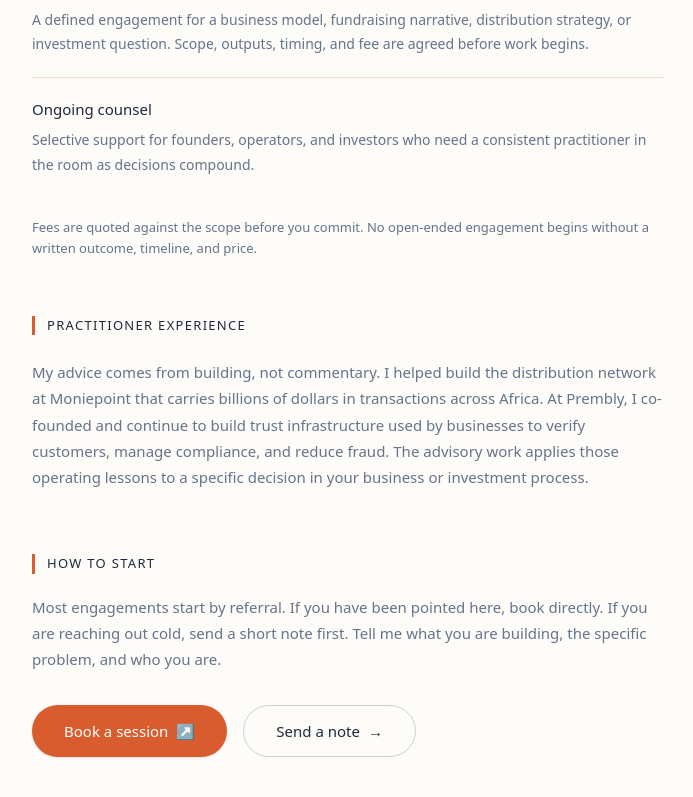
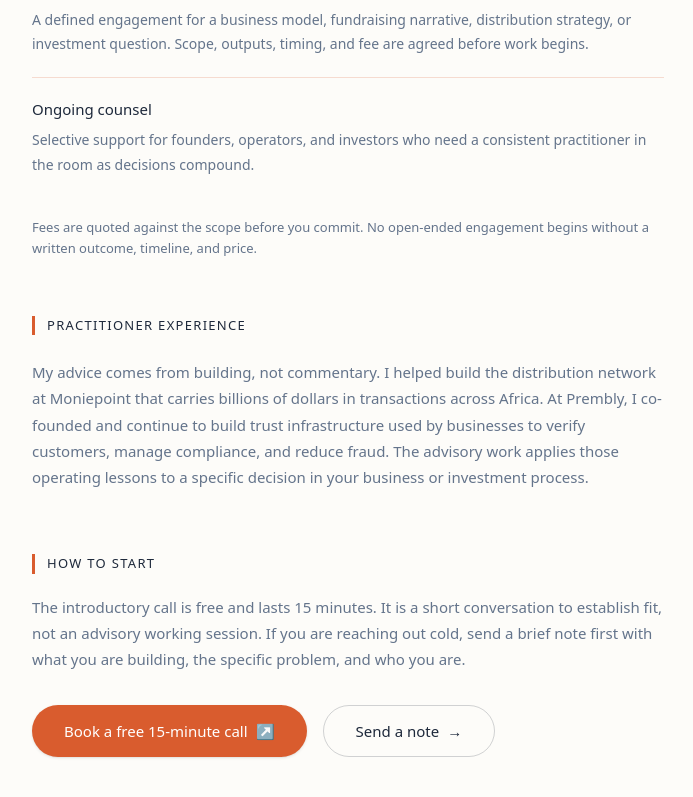
Before and after one commit to Threadigit/adetuyi.com, a Next.js app: page /work in a window 1280 px wide. Shown: the part 1557-2354 px from the top of the page, without its empty margins (292-985 px from the left). Built offline with nearby package versions, Linux system fonts and the light colour scheme.

Commit message:
Clarify cross-border focus and advisory call

```diff
--- a/src/app/page.tsx
+++ b/src/app/page.tsx
@@ -208,7 +208,7 @@ export default function Home() {
         </h2>
         <div className="flex flex-wrap gap-2.5">
           {[
-            "Trust & Financial Infrastructure, Local to Global",
+            "Trust, Financial & Cross-Border Systems",
             "Distribution & Market Access",
             "Energy, Manufacturing & Productive Infrastructure",
             "Venture & Capital Formation"
@@ -402,7 +402,7 @@ export default function Home() {
             rel="noopener noreferrer"
             className="inline-flex items-center gap-2 border border-foreground/20 text-foreground px-8 py-3.5 rounded-full hover:border-accent hover:text-accent transition-all font-medium text-[15px] group"
           >
-            Referred? Book directly <span className="transition-transform duration-300 group-hover:translate-x-1">↗</span>
+            Free 15-minute call <span className="transition-transform duration-300 group-hover:translate-x-1">↗</span>
           </a>
         </div>
 
--- a/src/app/work/page.tsx
+++ b/src/app/work/page.tsx
@@ -184,8 +184,9 @@ export default function WorkPage() {
             How to start
           </h2>
           <p className="text-[15px] leading-[1.75] text-muted mb-8">
-            Most engagements start by referral. If you have been pointed here, book directly.
-            If you are reaching out cold, send a short note first. Tell me what you are
+            The introductory call is free and lasts 15 minutes. It is a short
+            conversation to establish fit, not an advisory working session. If
+            you are reaching out cold, send a brief note first with what you are
             building, the specific problem, and who you are.
           </p>
           <div className="flex flex-col sm:flex-row gap-4">
@@ -195,7 +196,7 @@ export default function WorkPage() {
               rel="noopener noreferrer"
               className="inline-flex items-center justify-center gap-2 bg-accent text-white px-8 py-3.5 rounded-full hover:bg-accent/90 transition-all font-medium text-[15px] group shadow-sm hover:shadow-md"
             >
-              Book a session{" "}
+              Book a free 15-minute call{" "}
               <span className="transition-transform duration-300 group-hover:translate-x-1">
                 ↗
               </span>
```
